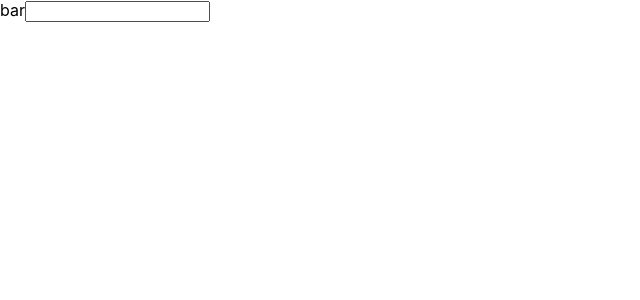
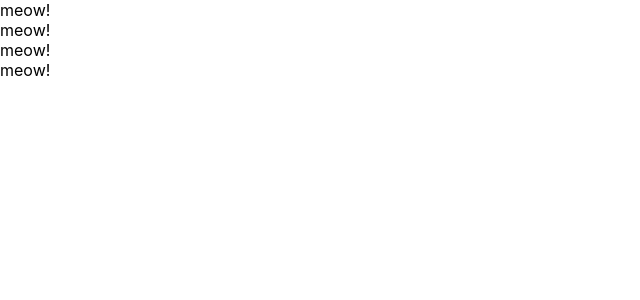
Before and after one commit to yu46/react-udemy, a React (Create React App) app: page / in a window 1280 px wide. Shown: the top 300 px of the page, without its empty margins (0-640 px from the left). Built offline with nearby package versions, Linux system fonts and the light colour scheme.

Commit message:
create class component and functional component

```diff
--- a/src/App.js
+++ b/src/App.js
@@ -1,15 +1,31 @@
-import React, { Component } from 'react';
+import React from 'react';
 
-class App extends Component {
-  render() {
+// class App extends Component {
+//   render() {
 
-    return (
-      <React.Fragment>
-        <label htmlFor="bar">bar</label>
-        <input id="bar" type="text" onChange={() => { console.log("hi") }} />
-      </React.Fragment>
-    );
-  }
+//     return (
+//       <React.Fragment>
+//         <label htmlFor="bar">bar</label>
+//         <input id="bar" type="text" onChange={() => { console.log("hi") }} />
+//       </React.Fragment>
+//     );
+//   }
+// }
+
+const App = () => {
+  return (
+    <div>
+      <Cat />
+      <Cat />
+      <Cat />
+      <Cat />
+    </div>)
+}
+const Cat = () => {
+  return (
+    <div>
+      meow!
+    </div>)
 }
 
 export default App;
```
